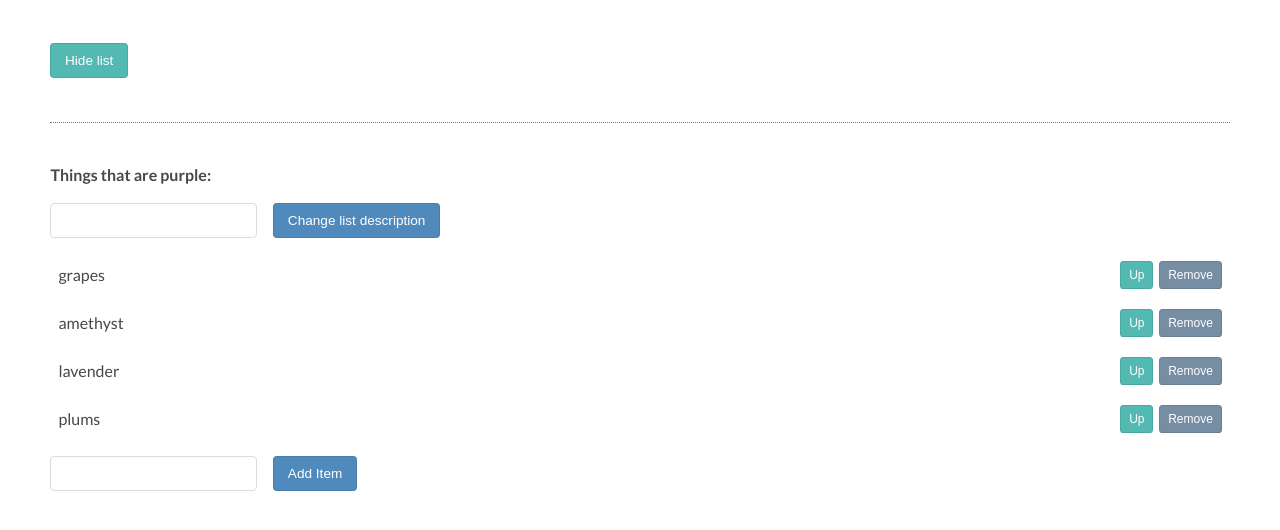
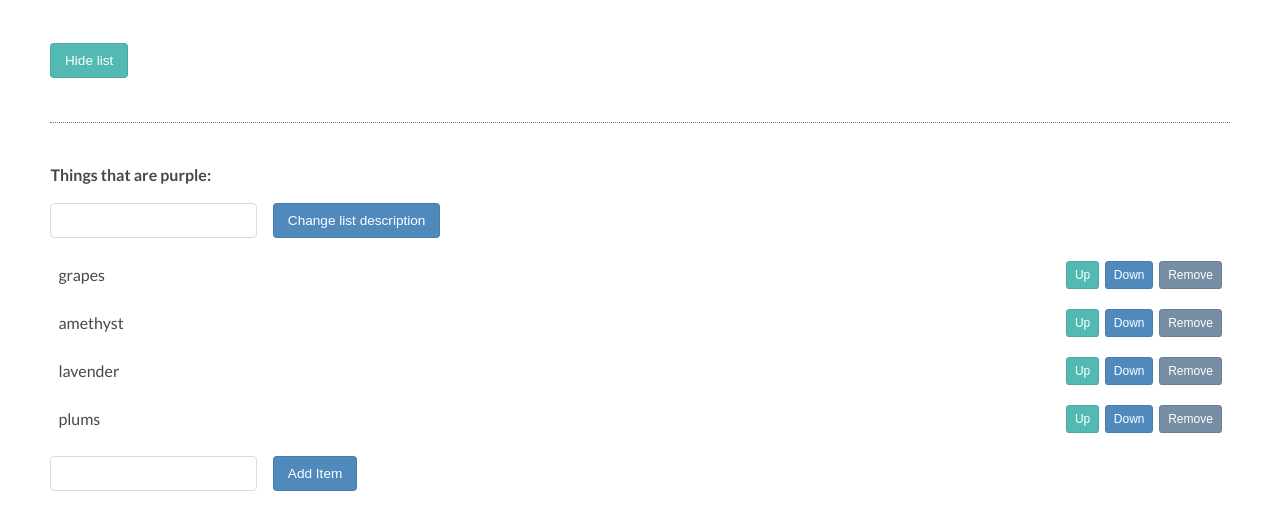
Before and after one commit to kbazant/java-script-and-the-dom, a plain HTML site: page index.html in a window 1280 px wide. Shown: the part 146-676 px from the top of the page. Drawn offline with Linux system fonts and the light colour scheme.

Commit message:
added Down buttons

```diff
--- a/index.html
+++ b/index.html
@@ -17,18 +17,22 @@
 		<ul>
 			<li>grapes
 				<button class="up">Up</button>
+				<button class="down">Down</button>
 				<button class="remove">Remove</button>
 			</li>
 			<li>amethyst
 				<button class="up">Up</button>
+				<button class="down">Down</button>
 				<button class="remove">Remove</button>
 			</li>
 			<li>lavender
 				<button class="up">Up</button>
+				<button class="down">Down</button>
 				<button class="remove">Remove</button>
 			</li>
 			<li>plums
 				<button class="up">Up</button>
+				<button class="down">Down</button>
 				<button class="remove">Remove</button>
 			</li>
 		</ul>
```
